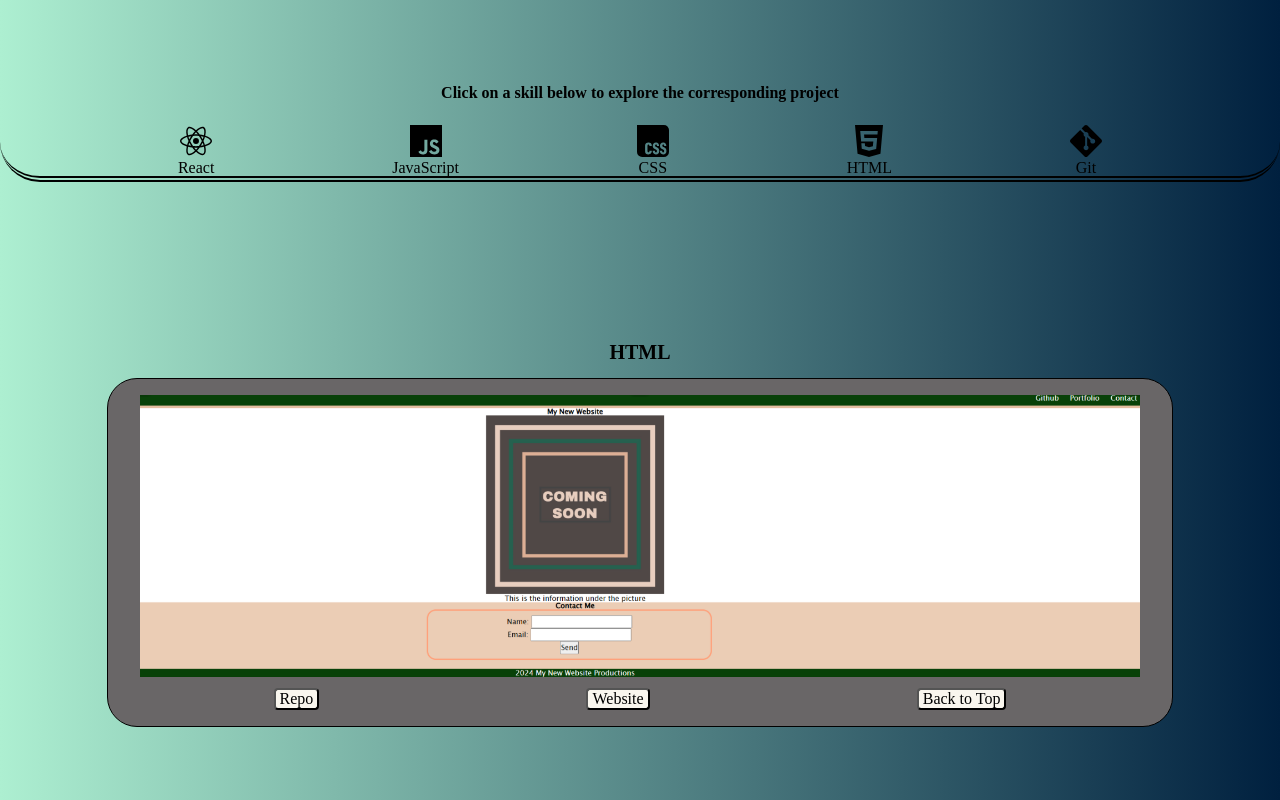
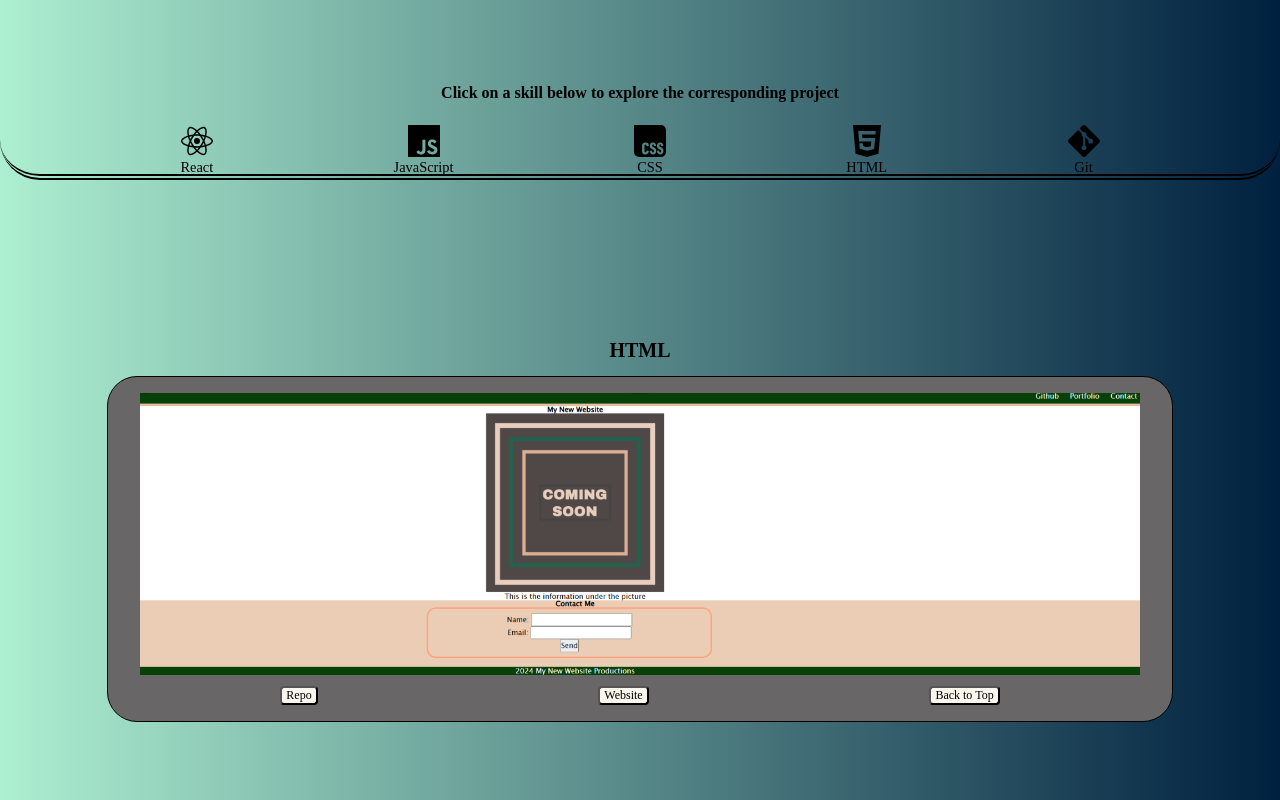
Before and after one commit to JasonBusenitz/portfolio2, a React (Vite) app: page / in a window 1280 px wide. Shown: the part 700-1500 px from the top of the page. Built offline with nearby package versions, Linux system fonts and the light colour scheme.

Commit message:
finished final styling

```diff
--- a/src/assets/css/externalNav.css
+++ b/src/assets/css/externalNav.css
@@ -11,5 +11,4 @@
 
 #externalNavUl li:hover {
     transform: translateY(-1vh);
-    box-shadow: 0 0 2vh blue;
 }
--- a/src/assets/css/index.css
+++ b/src/assets/css/index.css
@@ -22,6 +22,14 @@ h3 {
     font-size: 2vh;
 }
 
+a {
+    font-size: 1.8vh;
+}
+
+button {
+    font-size: 1.5vh;
+}
+
 
 body {
     display: flex;
--- a/src/assets/css/skills.css
+++ b/src/assets/css/skills.css
@@ -29,6 +29,4 @@
 
 #skillsSection li:hover {
     transform: translateY(-1vh);
-    box-shadow: 0 0 2vh blue;
-    background-color: aqua;
 }
```
